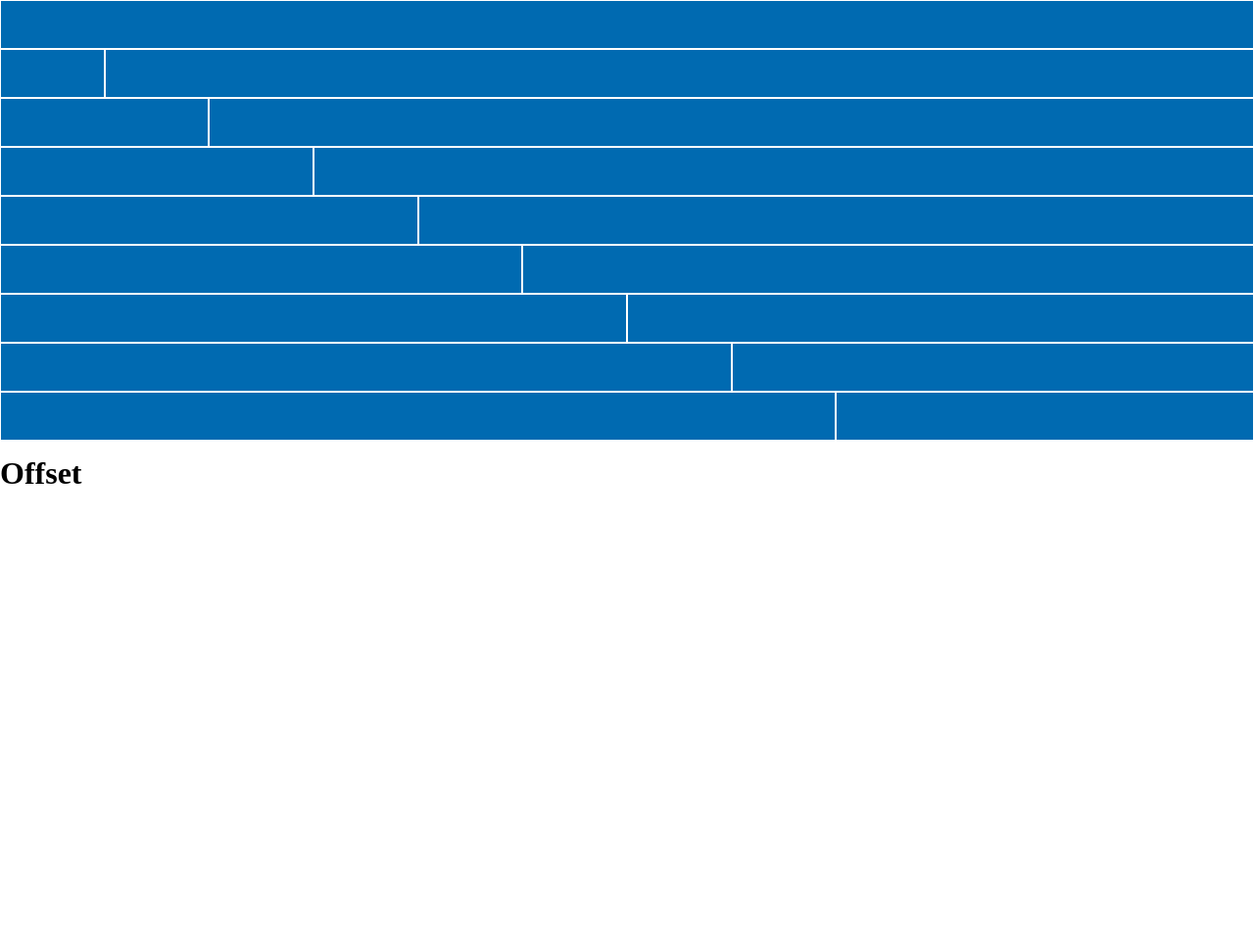
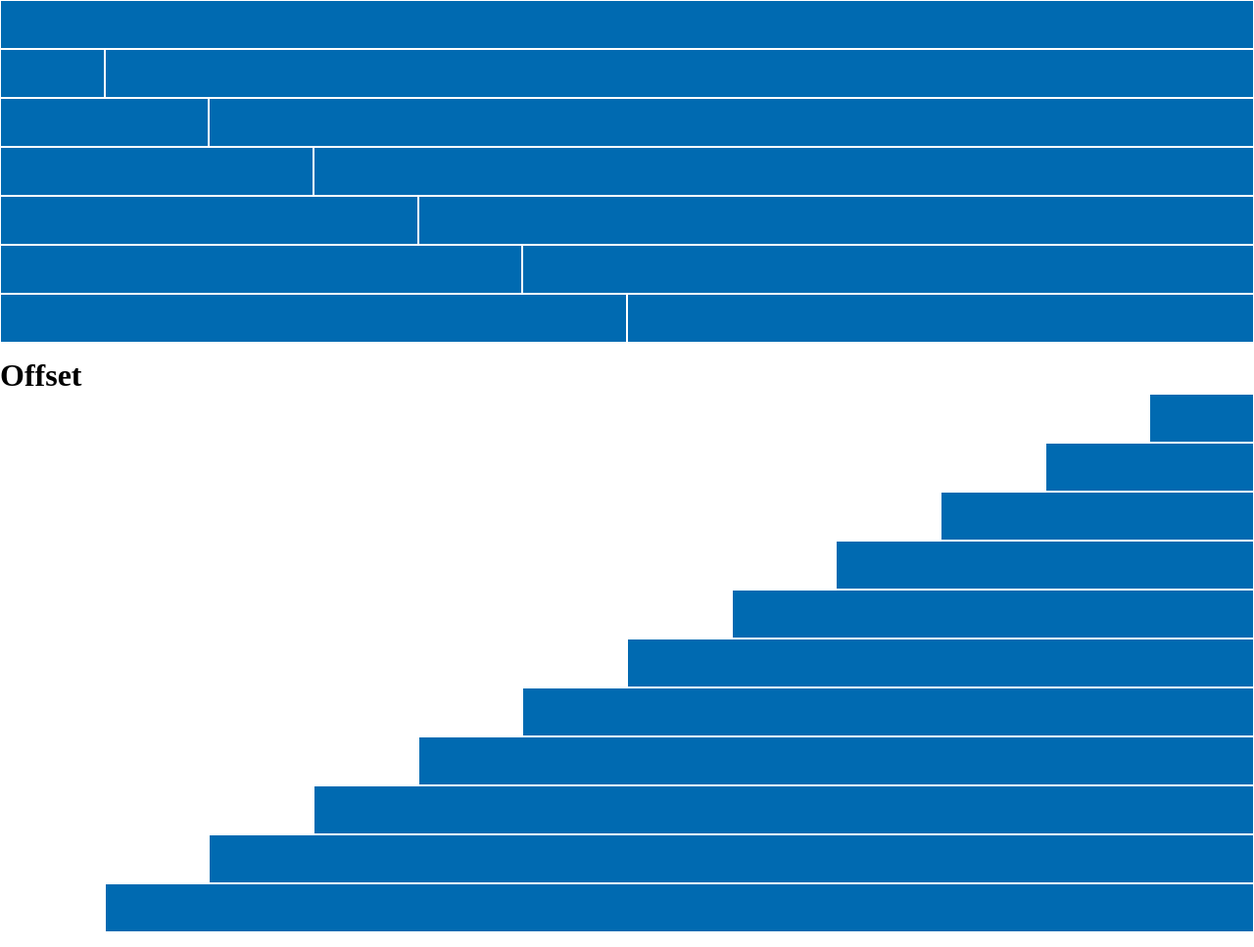
Before and after one commit to scarpi2001/html-css-12bool, a plain HTML site: page index.html in a window 1280 px wide. Shown: the part 374-1341 px from the top of the page at 98% size. Before the commit the page ends 891 px from the top, so only its background shows below. Drawn offline with Linux system fonts and the light colour scheme.

Commit message:
completato

```diff
--- a/index.html
+++ b/index.html
@@ -108,22 +108,54 @@
             <div class="col-6"></div>
             <div class="col-6"></div>
         </div>
-
-        <div class="row">
-            <div class="col-7"></div>
-            <div class="col-5"></div>
-        </div>
-
-        <div class="row">
-            <div class="col-8"></div>
-            <div class="col-4"></div>
-        </div>
     </div>
 
     <h1>Offset</h1>
     <!-- CONTAINER 3 -->
     <div class="container">
+        <div class="row">
+            <div class="col-offset-11 col-1"></div>
+        </div>
 
+        <div class="row">
+            <div class="col-offset-10 col-2"></div>
+        </div>
+
+        <div class="row">
+            <div class="col-offset-9 col-3"></div>
+        </div>
+
+        <div class="row">
+            <div class="col-offset-8 col-4"></div>
+        </div>
+
+        <div class="row">
+            <div class="col-offset-7 col-5"></div>
+        </div>
+
+        <div class="row">
+            <div class="col-offset-6 col-6"></div>
+        </div>
+
+        <div class="row">
+            <div class="col-offset-5 col-7"></div>
+        </div>
+
+        <div class="row">
+            <div class="col-offset-4 col-8"></div>
+        </div>
+
+        <div class="row">
+            <div class="col-offset-3 col-9"></div>
+        </div>
+
+        <div class="row">
+            <div class="col-offset-2 col-10"></div>
+        </div>
+
+        <div class="row">
+            <div class="col-offset-1 col-11"></div>
+        </div>
     </div>
 
 </body>
```
